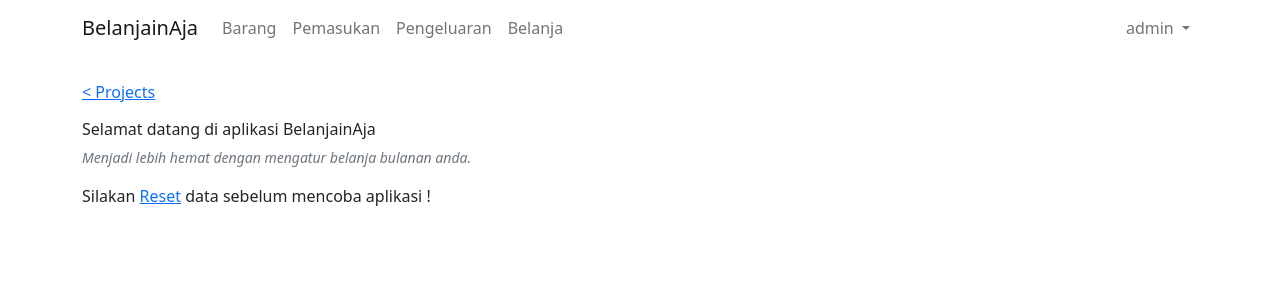
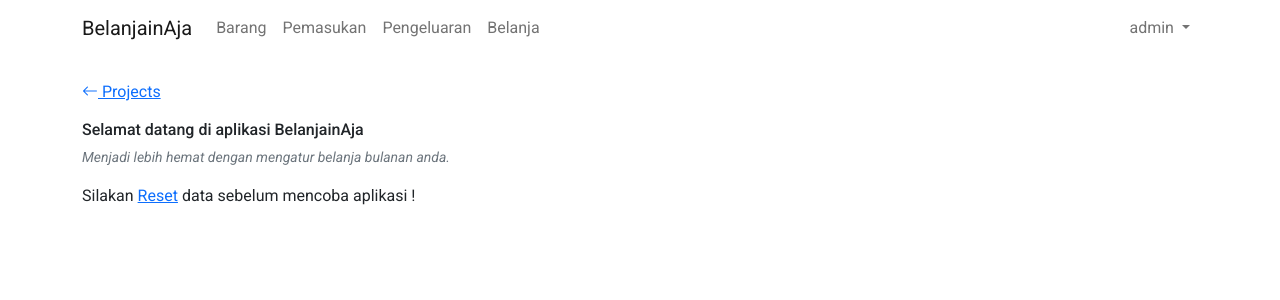
Before and after one commit to muhkhr-tech/django-project, a Django app: page /belanjainaja/ in a window 1280 px wide. Shown: the top 300 px of the page. Run offline with Django 4.2, Linux system fonts and the light colour scheme; a user stored in the database is signed in.

Commit message:
add cdn bootstrap icon

```diff
--- a/belanjainaja/static/belanjainaja/style.css
+++ b/belanjainaja/static/belanjainaja/style.css
@@ -1,4 +1,3 @@
-
 body {
   padding: 0;
   margin: 0;
--- a/belanjainaja/templates/belanjainaja/base.html
+++ b/belanjainaja/templates/belanjainaja/base.html
@@ -15,6 +15,15 @@
   <link
     href="https://fonts.googleapis.com/css2?family=Roboto:ital,wght@0,100;0,300;0,400;0,500;0,700;0,900;1,100;1,300;1,400;1,500;1,700;1,900&display=swap"
     rel="stylesheet">
+  <link rel="stylesheet" href="https://cdn.jsdelivr.net/npm/bootstrap-icons@1.11.3/font/bootstrap-icons.min.css">
+
+  <style>
+    body {
+      padding: 0;
+      margin: 0;
+      font-family: 'Roboto';
+    }
+  </style>
 </head>
 
 <body>
--- a/belanjainaja/templates/belanjainaja/index.html
+++ b/belanjainaja/templates/belanjainaja/index.html
@@ -1,7 +1,7 @@
 {% extends 'belanjainaja/base.html' %}
 
 {% block content %}
-  <p><a href="{% url 'projects' %}">< Projects</a></p>
+  <p><a href="{% url 'projects' %}"><i class="bi bi-arrow-left"></i> Projects</a></p>
   <h6 class="text-dark">Selamat datang di aplikasi BelanjainAja</h6>
   <p style="font-size: 14px;" class="text-secondary fst-italic">Menjadi lebih hemat dengan mengatur belanja bulanan anda.</p>
   <p>Silakan <a href="{% url 'belanja:reset' %}">Reset</a> data sebelum mencoba aplikasi !</p>
--- a/belanjainaja/templates/belanjainaja/profile-actions.html
+++ b/belanjainaja/templates/belanjainaja/profile-actions.html
@@ -2,11 +2,11 @@
   {{request.user.username}}
 </a>
 <ul class="dropdown-menu dropdown-menu-light shadow-sm" aria-labelledby="profileDropdown">
-  <li><a class="dropdown-item" href="{% url 'belanja:wallet.index' %}">Cek Saldo</a></li>
+  <li><a class="dropdown-item" href="{% url 'belanja:wallet.index' %}"><i class="bi bi-currency-dollar"></i> Cek Saldo</a></li>
   <li>
     <form action="{% url 'signout' %}" method="post">
       {% csrf_token %}
-      <button class="dropdown-item btn btn-sm btn-danger w-100 text-danger" type="submit">Sign out</button>
+      <button class="dropdown-item btn btn-sm btn-danger w-100 text-danger" type="submit"><i class="bi bi-power"></i> Sign out</button>
     </form>
   </li>
 </ul>
```
Also changed, not shown: projects/templates/register.html (+7 -5 lines), projects/templates/signin.html (+6 -4 lines), db.sqlite3. Lines whose indentation alone changed are shown as unchanged.
